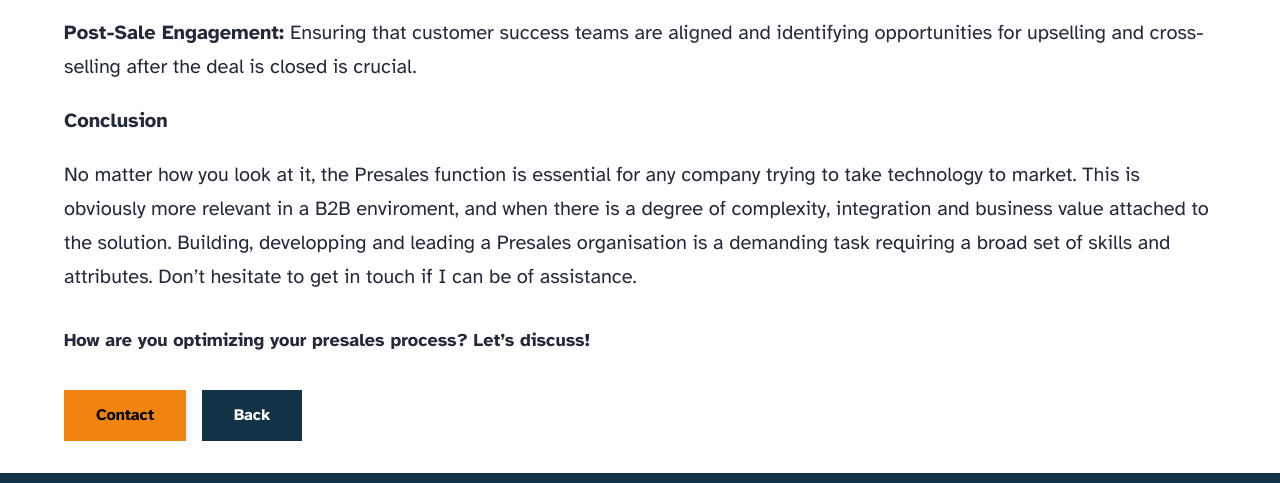
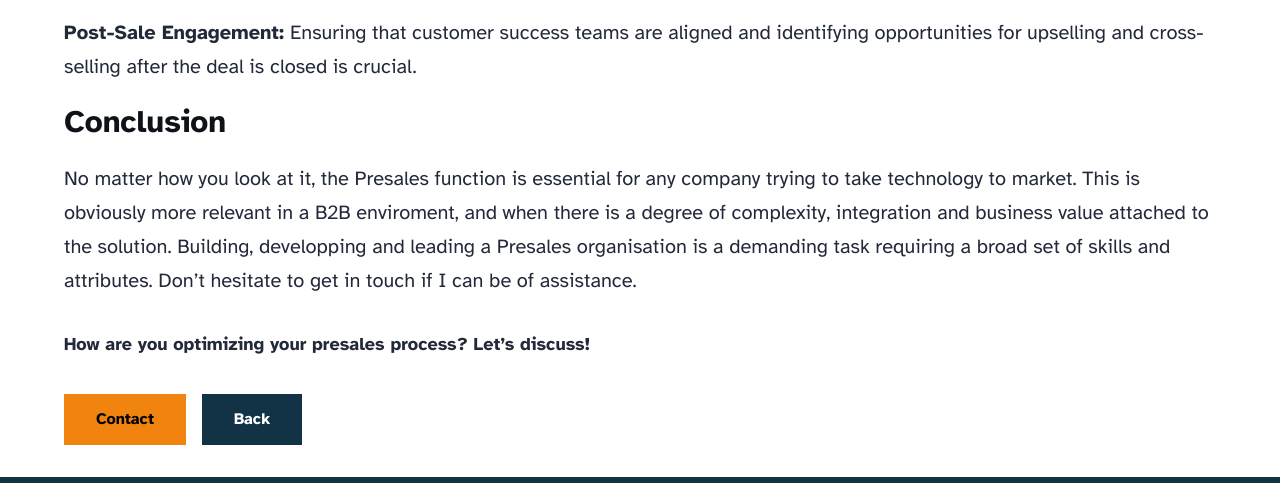
Before and after one commit to TOTALTECH-CONSULTING/TotalTech-Constuling-Website, an Astro site: page /blog/the-role-and-importance-of-presales in a window 1280 px wide. Shown: the part 5271-5754 px from the top of the page. Built offline with nearby package versions, Linux system fonts and the light colour scheme; Astro itself is replaced by a stand-in of ours.

Commit message:
Update Blog Posts “the-role-and-importance-of-presales”

```diff
--- a/src/content/blog/the-role-and-importance-of-presales.md
+++ b/src/content/blog/the-role-and-importance-of-presales.md
@@ -9,7 +9,6 @@ abstract: The Presales function is a crucial component of any technology sales
   technical support, operations, senior leadership, and partners. In this
   article, I will explore the significance of Presales, its impact on business
   success, and how it seamlessly connects these functions.
-# blog_link: https://totaltech-consulting.com/blog/the-role-and-importance-of-presales/
 category: Article
 ---
 *Reading time 7 minutes*
@@ -145,6 +144,6 @@ While SEs are critical for business success, leading an SE team comes with its o
 
 **Post-Sale Engagement:** Ensuring that customer success teams are aligned and identifying opportunities for upselling and cross-selling after the deal is closed is crucial.
 
-**Conclusion**
+#### **Conclusion**
 
 No matter how you look at it, the Presales function is essential for any company trying to take technology to market.  This is obviously more relevant in a B2B enviroment, and when there is a degree of complexity, integration and business value attached to the solution.  Building, developping and leading a Presales organisation is a demanding task requiring a broad set of skills and attributes.  Don't hesitate to get in touch if I can be of assistance.
```
